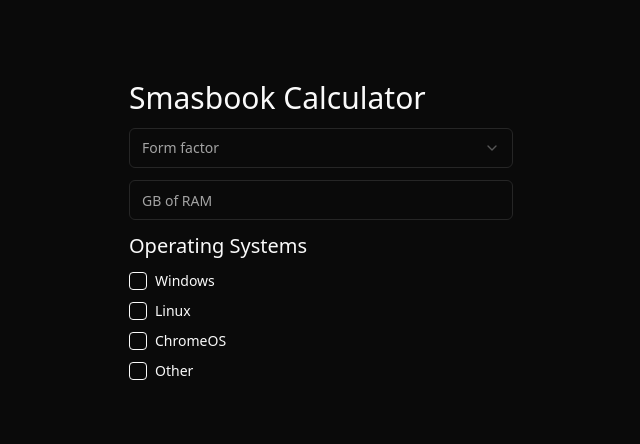
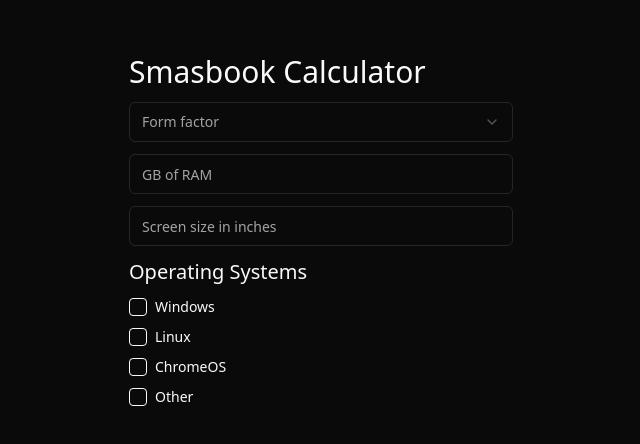
Before and after one commit to SmasnugDevelopment/Smasbook-Calculator, a SvelteKit app: page / in a window 1280 px wide. Shown: the part 170-614 px from the top of the page, without its empty margins (319-959 px from the left). Built offline with nearby package versions, Linux system fonts and the light colour scheme.

Commit message:
add screen size

```diff
--- a/src/routes/+page.svelte
+++ b/src/routes/+page.svelte
@@ -6,6 +6,7 @@
 
   let formFactor = $state("");
   let ram = $state();
+  let screensize = $state();
   let windows = $state(false);
   let linux = $state(false);
   let chromeos = $state(false);
@@ -26,6 +27,11 @@
       </Select.Content>
     </Select.Root>
     <Input placeholder="GB of RAM" type="number" bind:value={ram} />
+    <Input
+      placeholder="Screen size in inches"
+      type="number"
+      bind:value={screensize}
+    />
     <h2 class="text-xl">Operating Systems</h2>
     <div class="flex items-center space-x-2">
       <Checkbox id="windows" bind:checked={windows} />
```
